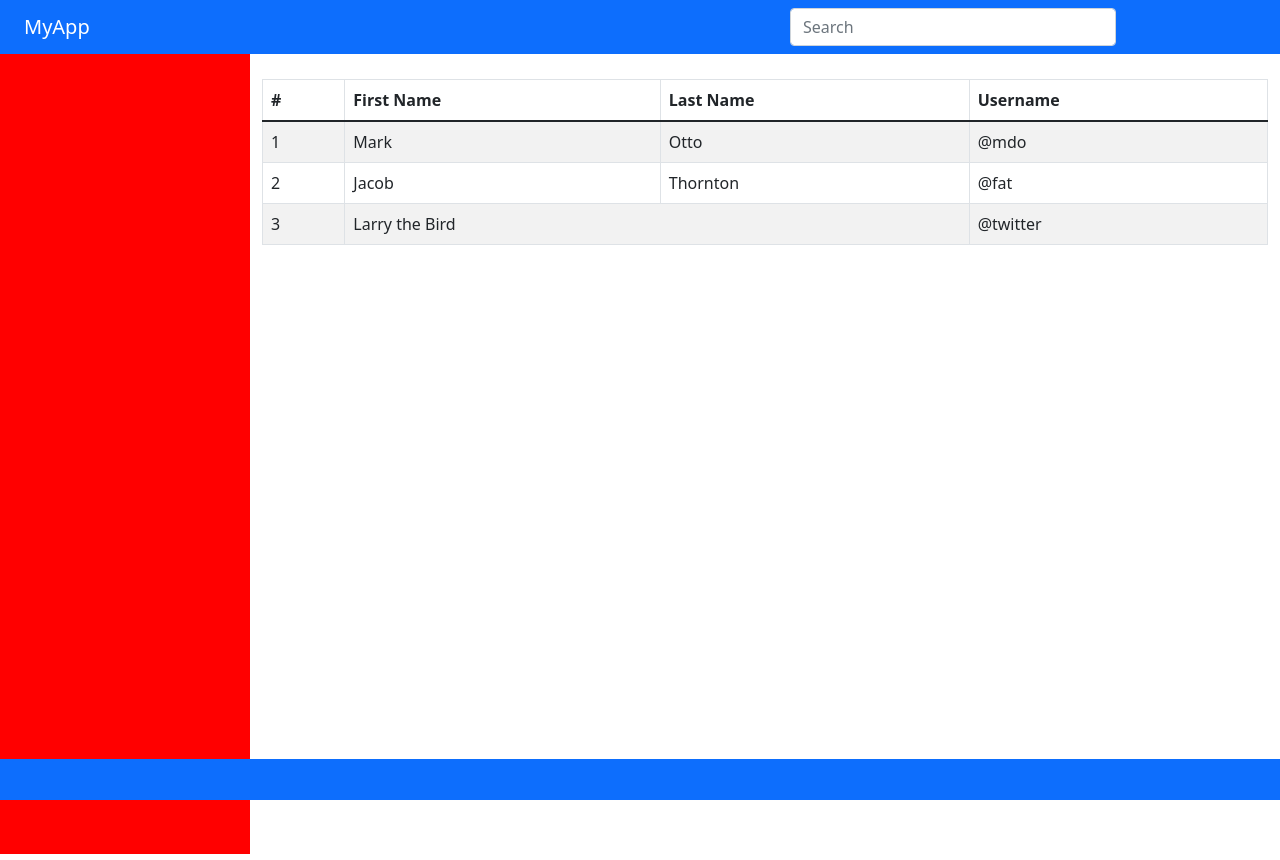
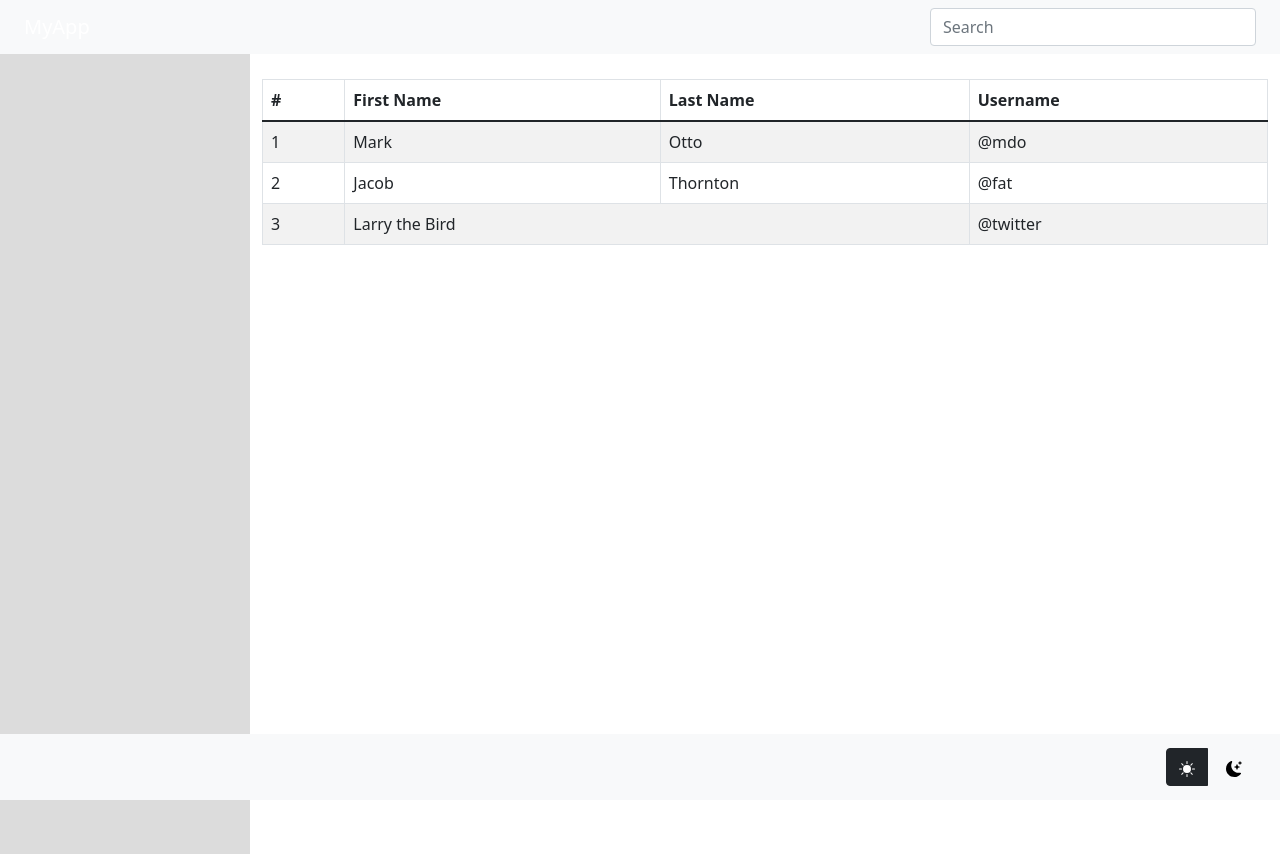
Before and after one commit to srevinU/react_app_1, a React (Create React App) app: page / in a window 1280 px wide. Built offline with nearby package versions, Linux system fonts and the light colour scheme.

Commit message:
Header & footer setUp with theme feature

```diff
--- a/package.json
+++ b/package.json
@@ -10,6 +10,7 @@
     "react": "^18.2.0",
     "react-bootstrap": "^2.4.0",
     "react-dom": "^18.2.0",
+    "react-icons": "^4.4.0",
     "react-scripts": "5.0.1",
     "web-vitals": "^2.1.4"
   },
--- a/src/App.js
+++ b/src/App.js
@@ -1,3 +1,4 @@
+import React from "react";
 import Header from './components/Header';
 import Menu from './components/Menu';
 import Home from './pages/Home';
@@ -5,18 +6,25 @@ import Footer from './components/Footer';
 import { Container } from 'react-bootstrap';
 import './style/App.css';
 
-function App() {
-  return (
-    <div className="App">
-      <Header/>
-        <Container className='main'>
-          <Menu/>
-          <Home/>
-        </Container>
-      <Footer/>
-    </div>
-  );
+export default class App extends React.Component {
+  constructor(props) {
+    super(props);
+    this.state = {
+      theme: 'light',
+      color: 'black'
+    }
+  }
+  changeTheme = (color) => {
+    this.setState({theme: color});
+  }
+  render() {
+      return <div className="App">
+        <Header theme={this.state.theme}/>
+          <Container className='main'>
+            <Menu/>
+            <Home/>
+          </Container>
+        <Footer theme={this.state.theme} changeTheme={this.changeTheme}/>
+      </div>
+    }
 }
-
-
-export default App;
--- a/src/components/Footer.js
+++ b/src/components/Footer.js
@@ -1,13 +1,41 @@
 import React from "react";
-import { Container, Navbar, Nav, Form } from "react-bootstrap";
+import { Container, Navbar, ToggleButton, ToggleButtonGroup} from "react-bootstrap";
+import { BsFillSunFill, BsMoonStarsFill } from "react-icons/bs";
 import '../style/Footer.css';
+import '../configuration/themes'
 
 export default class Footer extends React.Component {
+    constructor(props) {
+        super(props);
+        this.state = {
+            radioValue: 0,
+            radioButtons: [
+                { action: 'light', variant: 'light', icon: <BsFillSunFill/>, value: 0 },
+                { action: 'dark', variant: 'dark', icon: <BsMoonStarsFill/>, value: 1 }
+            ],
+            changeTheme: props.changeTheme
+        };
+      }
     render() {
         return (
             <>
-                <Navbar bg="primary" variant="dark" fixed="bottom">
+                <Navbar bg={this.props.theme} fixed="bottom">
                     <Container className="footer">
+                        <ToggleButtonGroup type="radio" name="radio">
+                            {this.state.radioButtons.map((radio, idx) => (
+                                <ToggleButton
+                                key={idx}
+                                id={`radio-${idx}`}
+                                variant={idx % 2 ? 'light' : 'dark'}
+                                value={radio.value}
+                                checked={this.state.radioValue === radio.value}
+                                onChange={(e) => this.setState({radioValue: e.currentTarget.value})}
+                                onClick={() => this.state.changeTheme(radio.variant)}
+                                >
+                                {radio.icon}
+                                </ToggleButton>
+                            ))}
+                        </ToggleButtonGroup>
                     </Container>
                 </Navbar>
             </>
--- a/src/components/Header.js
+++ b/src/components/Header.js
@@ -3,13 +3,16 @@ import { Container, Navbar, Form } from "react-bootstrap";
 import '../style/Header.css';
 
 export default class Header extends React.Component {
+    constructor(props) {
+        super(props);
+      }
     render() {
         return (
             <>
-                <Navbar bg="primary" variant="dark" sticky="top">
+                <Navbar bg={this.props.theme} sticky="top">
                     <Container className="content">
                         <Container className="info">
-                            <Navbar.Brand href="#home">MyApp</Navbar.Brand>
+                            <Navbar.Brand href="#home" style={{ color: 'white' }}>MyApp</Navbar.Brand>
                         </Container>
                         <Container className="search">
                             <Form>
@@ -21,6 +24,9 @@ export default class Header extends React.Component {
                                 />
                             </Form>
                         </Container>
+                        <Container className="profile">
+                            {/* To be done */}
+                        </Container>
                     </Container>
                 </Navbar>
             </>
--- a/src/components/Menu.js
+++ b/src/components/Menu.js
@@ -1,8 +1,6 @@
 import React from "react";
 import { Container } from "react-bootstrap";
 import '../style/Menu.css';
-
-
 
 export default class Menu extends React.Component {
     render() {
--- /dev/null
+++ b/src/configuration/themes.js
@@ -0,0 +1,5 @@
+export const themesSettings = {
+    dark: 'dark',
+    light: 'light',
+    blue: 'primary'
+  }
--- a/src/style/Footer.css
+++ b/src/style/Footer.css
@@ -1,3 +1,13 @@
 .footer {
-    height: 25px;
+    height: 50px;
+    display: inline-flex !important;
 }
+
+.btn-group {
+    right: 25px !important;
+    position: absolute !important;
+}
+
+.btn {
+    margin-left: 5px !important;
+}
--- a/src/style/Header.css
+++ b/src/style/Header.css
@@ -2,8 +2,8 @@
 .content {
     display: inline-flex !important;
     margin: 0 !important;
-    max-width: unset;
-    padding: 0px, 25px, 0px, 25px;
+    max-width: unset !important;
+    padding: 0px, 25px, 0px, 25px !important;
 }
 
 .content .info {
@@ -16,3 +16,8 @@
     min-width: 350px !important;
     margin: 0 !important;
 }
+
+.content .profile {
+    width: 0px !important;
+    display: none;
+}
--- a/src/style/Menu.css
+++ b/src/style/Menu.css
@@ -2,6 +2,6 @@
     height: 100% !important;
     width: 250px !important;
     min-width: 250px !important;
-    background-color: red;
+    background-color: gainsboro;
     margin: 0 !important;
 }
```
Also changed, not shown: 1 other file (tests, documents, lock files or other folders).
